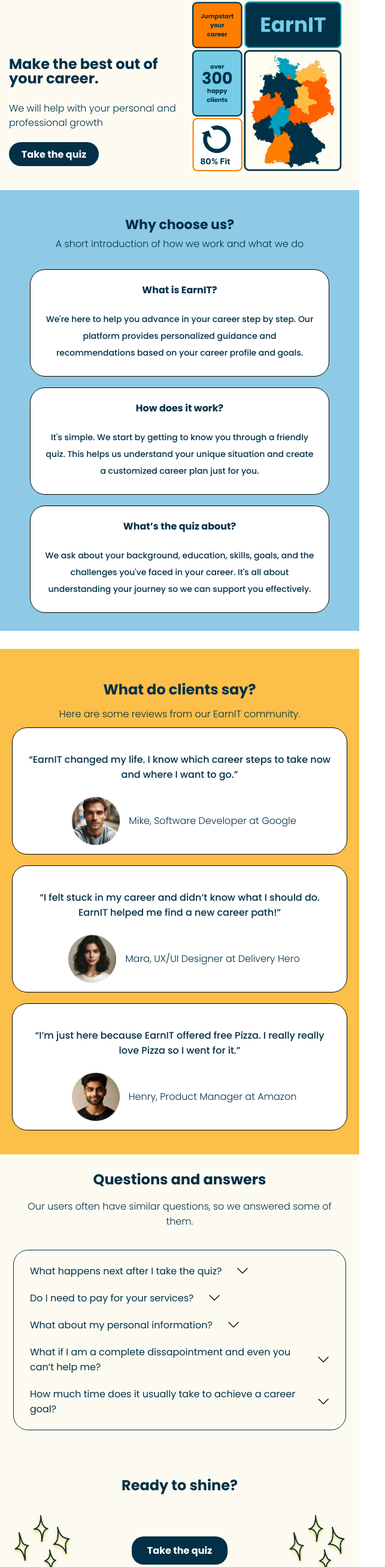
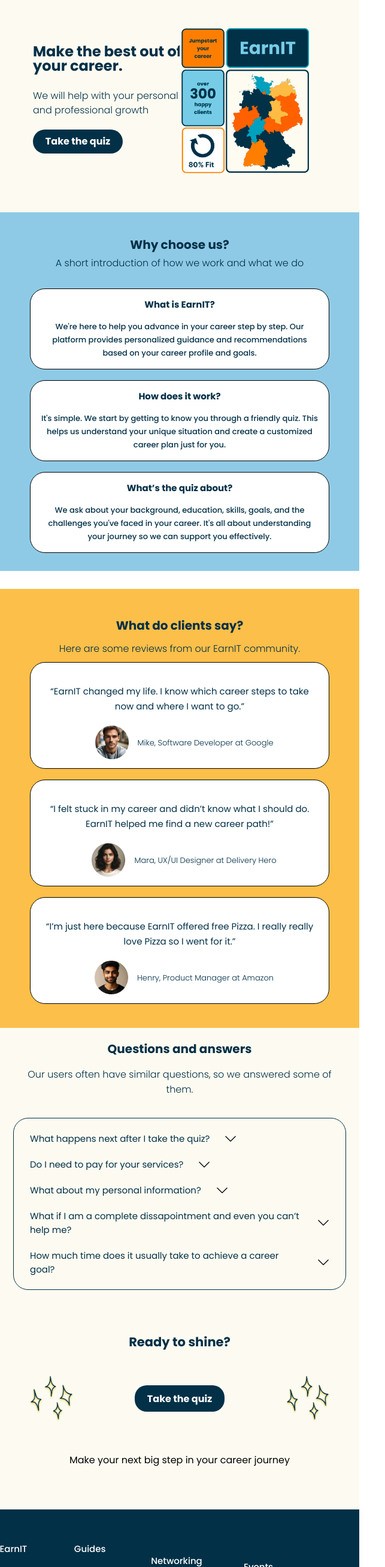
Before and after one commit to pikkukurkku/EarnIT, a React (Vite) app: page / in a window 600 px wide. Shown: the part 116-2729 px from the top of the page at 60% size, 643 px wide, since content can reach past the window. Built offline with nearby package versions, Linux system fonts and the light colour scheme; no server answers.

Commit message:
homepage responsive for tablets

```diff
--- a/src/components/Footer.module.css
+++ b/src/components/Footer.module.css
@@ -103,3 +103,29 @@
  }
 
 }
+
+@media only screen and (min-width:600px) and (max-width: 992px) {
+  .footer-boxes {
+    display: flex;
+    flex-direction: row;
+    padding: 35px 30px 30px 40px;
+    justify-content: space-between;
+    line-height: 1.6;
+    gap: 60px
+  }
+
+  .footer h4 {
+    font-size: 15px;
+  }
+
+  .footer p {
+    font-size: 12.5px;
+    font-weight: 300;
+  }
+
+  .footer-img {
+    width: 24px;
+    margin: 0;
+    padding: 10px;
+  }
+}
--- a/src/components/QuestionsAndAnswers.module.css
+++ b/src/components/QuestionsAndAnswers.module.css
@@ -68,7 +68,7 @@
   }
 
   .question-paragraph {
-    font-size: 16px;
+    font-size: 15px;
     padding: 0 5px;
     display: flex;
     flex-direction: row;
@@ -85,7 +85,7 @@
 
 
   .header-QA {
-    font-size: 24px;
+    font-size: 20px;
   }
 
 
--- a/src/components/ReadyToShine.module.css
+++ b/src/components/ReadyToShine.module.css
@@ -65,8 +65,8 @@
   .ReadyToShineHeader {
       color: #023047;
       font-family: Poppins;
-      font-size: 24px;
-      margin-bottom: 0;
+      font-size: 21px;
+      margin-bottom: 10px;
   }
 
   .quizButton {
@@ -74,17 +74,17 @@
       border-radius: 20px;
       border: none;
       background-color: #023047;
-      padding: 10px 10px;
+      padding: 8px 10px;
       color: white;
-      width: 160px;
-      height: 47px;
+      width: 150px;
+      height: 44px;
       font-size: 16px;
       margin: 10px 0;
       font-weight: bold;
   }
 
   .star-img {
-      width: 18%;
+      width: 15%;
       padding: 0;
       margin: 10px 0;
   }
@@ -97,7 +97,8 @@
   }
 
   .link-to-quiz1 {
-      margin-top: 20px;
+      margin: 0;
+
   }
 
   .next-big-step {
--- a/src/components/WhatDoClientsSay.module.css
+++ b/src/components/WhatDoClientsSay.module.css
@@ -93,13 +93,17 @@
     color: #023047;
     text-align: center;
     box-sizing: border-box;
-    margin: 0 20px;
+    margin: 0 50px;
+  }
+
+  .short-intro {
+    font-size: 13px;
   }
 
   .what-article {
-    font-size: 16px;
-    font-weight: 500;
-    padding: 40px 25px 10px;
+    font-size: 15px;
+    font-weight: 400;
+    padding: 35px 20px 5px;
     text-align: center;
   }
 
@@ -108,11 +112,11 @@
     justify-content: center;
     align-content: center;
     align-items: center;
-    padding: 0 15px
+    padding: 0 12px
   }
 
   .what5 {
-    font-size: 24px;
+    font-size: 20px;
     font-weight: bold;
     padding: 0;
     margin-bottom: 1px;
@@ -124,6 +128,15 @@
     margin: 10px 10px;
     font-weight: 300;
     text-align: center;
+  }
 
+.what-pic {
+  width: 3.5rem
+}
+}
+
+@media only screen and (min-width:600px) and (max-width: 992px) {
+  .boxes {
+    flex-direction: column;
   }
 }
--- a/src/components/WhyChooseUs.module.css
+++ b/src/components/WhyChooseUs.module.css
@@ -83,7 +83,7 @@
     background-color: white;
     border: 1px solid black;
     border-radius: 25px;
-    line-height: 28px;
+    line-height: 22px;
     color: #023047;
     text-align: center;
     box-sizing: border-box;
@@ -91,21 +91,21 @@
   }
 
   .whyh5 {
-    font-size: 16px;
+    font-size: 15px;
     font-weight: bold;
     padding: 5px;
-    margin: 15px
+    margin: 10px
   }
 
   .why-article {
-    font-size: 14px;
+    font-size: 13px;
     font-weight: 500;
-    padding: 0 20px 25px;
+    padding: 0 15px 15px;
   }
 
   .header-whyChooseUs {
     font-family: Poppins;
-    font-size: 22px;
+    font-size: 20px;
     padding: 0;
     margin-bottom: 3px;
   }
@@ -123,3 +123,9 @@
     margin: 30px 10px;
   }
 }
+
+@media only screen and (min-width:600px) and (max-width: 992px) {
+  .boxes {
+    flex-direction: column;
+  }
+}
--- a/src/pages/HomePage.module.css
+++ b/src/pages/HomePage.module.css
@@ -118,3 +118,35 @@
     margin: 10px
   }
 }
+
+  @media only screen and (min-width:600px) and (max-width: 992px) {
+    .headerDiv {
+      font-size: 18px;
+      line-height: 24px;
+      padding: 80px 55px 50px;
+      display: flex;
+      flex-direction: row;
+      align-items: center;
+      text-align: left;
+    }
+
+    .wewillhelp, .header {
+      width: inherit
+    }
+
+    .text {
+      width: 250px;
+      display: flex;
+      flex-direction: column;
+      justify-content: space-between;
+      align-content: normal;
+    }
+
+    .earnIT {
+      display: flex;
+      align-self: center;
+      padding: 0;
+      margin-right: 30px;
+      width: 100%
+    }
+  }
--- a/src/pages/LogInPage.module.css
+++ b/src/pages/LogInPage.module.css
@@ -136,9 +136,7 @@
       margin: 0;
       padding: 0;
       position: static;
-
         }
-
 
         .picture {
           width: 100%;
@@ -151,26 +149,24 @@
 
         .header {
           margin-bottom: 20px;
+          font-size: 20px;
         }
 
-        .sign-up-paragraph {
-          margin-bottom: 20px;
-        }
 
-        .already-have {
-          display: flex;
-          flex-direction: column;
-          margin-top: 25px;
-        }
 
         .content {
           margin: 40px 0 0 0;
         }
 
-          .step {
-            padding: 8px 16px;
-            margin-top: 25px;
-          }
+        .error-message {
+          font-weight: 500;
+          font-size: 14px;
+        }
+        .step {
+          padding: 8px 16px;
+          margin-top: 25px;
+          font-size: 16px;
+        }
 
           .left {
             display: flex;
@@ -179,8 +175,14 @@
             text-align: center;
           }
 
+          .job-title {
+            font-size: 15px;
+            margin-top: 10px;
+            margin-bottom: 5px;
+          }
+
           .picture {
-            width: 130px;
-            margin: 30px 0 0 0;
+            width: 100px;
+            margin: 0;
           }
   }
--- a/src/pages/QuizCurrentCareer.module.css
+++ b/src/pages/QuizCurrentCareer.module.css
@@ -5,9 +5,8 @@
   border: 3px solid var(--Dark-Blue, #023047);
   background: #fff;
   box-shadow: 0px 4px 4px 0px rgba(0, 0, 0, 0.25);
-  flex-shrink: 0;
   margin: 40px;
-  padding: 80px;
+  padding: 50px;
   font-family: Poppins;
 }
 
@@ -244,8 +243,8 @@
 
 
   .label {
-    font-size: 16px;
-    margin: 15px 0;
+    font-size: 14px;
+    margin: 10px 0;
     align-self: center;
   }
 
@@ -284,13 +283,15 @@
     width: auto;
     align-self: center;
     margin-bottom: 5px;
-    gap: 20px
+    gap: 18px;
+    padding: 8px
   }
 
   .answer2 {
     width: auto;
     max-width: 100px;
     margin-bottom: 2px;
+    padding: 5px
   }
 
   .back-button {
@@ -306,7 +307,7 @@
  }
 
  .header {
-  font-size: 24px;
+  font-size: 20px;
  }
 
 .bottom-div {
@@ -322,7 +323,7 @@
 
 .custom-input {
   align-self: center;
-  width: 140px;
+  width: 120px;
   padding: 0 20px;
   display: flex;
   justify-content: center;
--- a/src/pages/QuizDesires.module.css
+++ b/src/pages/QuizDesires.module.css
@@ -4,7 +4,6 @@
   border: 3px solid var(--Dark-Blue, #023047);
   background: #fff;
   box-shadow: 0px 4px 4px 0px rgba(0, 0, 0, 0.25);
-  flex-shrink: 0;
   margin: 40px;
   padding: 50px;
   color: #023047;
@@ -183,15 +182,18 @@
     text-align: center;
   }
 
+  .header {
+    font-size: 20px;
+  }
+
   .label {
-    font-size: 16px;
+    font-size: 14px;
     margin-bottom: 15px;
   }
 
   .content {
-    margin-bottom: 20px;
- padding: 0 30px;
-
+  margin-bottom: 20px;
+  padding: 0 30px;
   }
 
   .picture {
@@ -207,16 +209,16 @@
     flex-direction: column;
     width: auto;
     align-self: center;
-    margin-bottom: 55px;
+    margin-bottom: 50px;
   }
 
   .answer,
   .answer2 {
-    width: auto;
     max-width: 100px;
-    margin-bottom: 10px;
     gap: 0px;
-    padding: 5px 3px;
+    padding: 5px 0;
+    margin: 0;
+    font-size: 14px;
   }
 
   .back-button {
@@ -240,8 +242,17 @@
   .cities > select {
     width: 100%;
     max-width: 200px;
-    margin-top: 10px;
-  }
+    margin-top: 0px;
+    display: flex;
+    justify-content: center;
+    align-items: center;
+
+}
+
+.cities, .countries {
+  align-self: center;
+}
+
 
   .error-message {
     margin-top: 10px;
@@ -253,8 +264,9 @@
     margin: 20px 0;
   }
 
-.answer {
-  margin: 0;
+.error-message {
+  font-size: 12px;
+  text-align: center;
 }
 
 }
--- a/src/pages/QuizPreviousCareer.module.css
+++ b/src/pages/QuizPreviousCareer.module.css
@@ -6,6 +6,7 @@
   background: #fff;
   box-shadow: 0px 4px 4px 0px rgba(0, 0, 0, 0.25);
   margin: 40px;
+  padding: 50px;
   font-family: Poppins;
 }
 
@@ -185,6 +186,8 @@
       .addMore {
         align-self: center;
         margin-bottom: 45px;
+        padding: 5px 14px;
+        font-size: 14px
       }
 
 .right {
@@ -194,12 +197,12 @@
 
 
 .header {
-  font-size: 22px;
+  font-size: 20px;
   margin-bottom: 25px;
 }
 
 .job-title {
-  font-size: 18px;
+  font-size: 16px;
   margin-bottom: 10px;
 }
 
@@ -250,7 +253,7 @@
   }
 
   .work-period {
-    font-size: 18px;
+    font-size: 16px;
     margin-bottom: 15px;
   }
 
--- a/src/pages/SignUpPage.module.css
+++ b/src/pages/SignUpPage.module.css
@@ -133,9 +133,13 @@
     margin: 0;
     padding: 0;
     position: static;
+  }
 
-      }
-
+  .job-title {
+    font-size: 15px;
+    margin-top: 10px;
+    margin-bottom: 5px;
+  }
 
       .picture {
         width: 100%;
@@ -147,10 +151,12 @@
       }
 
       .header {
+        font-size: 20px;
         margin-bottom: 20px;
       }
 
       .sign-up-paragraph {
+        font-size: 16px;
         margin-bottom: 20px;
       }
 
@@ -158,6 +164,11 @@
         display: flex;
         flex-direction: column;
         margin-top: 25px;
+        font-size: 16px;
+      }
+
+      link {
+        font-size: 16px;
       }
 
       .content {
@@ -167,6 +178,7 @@
         .step {
           padding: 8px 16px;
           margin-top: 25px;
+          font-size: 16px;
         }
 
         .left {
@@ -175,4 +187,9 @@
           align-items: center;
           text-align: center;
         }
+
+        .error-message {
+          font-weight: 500;
+          font-size: 14px;
+        }
 }
```
Also changed, not shown: src/pages/QuizEducation.module.css (+12 -6 lines).
